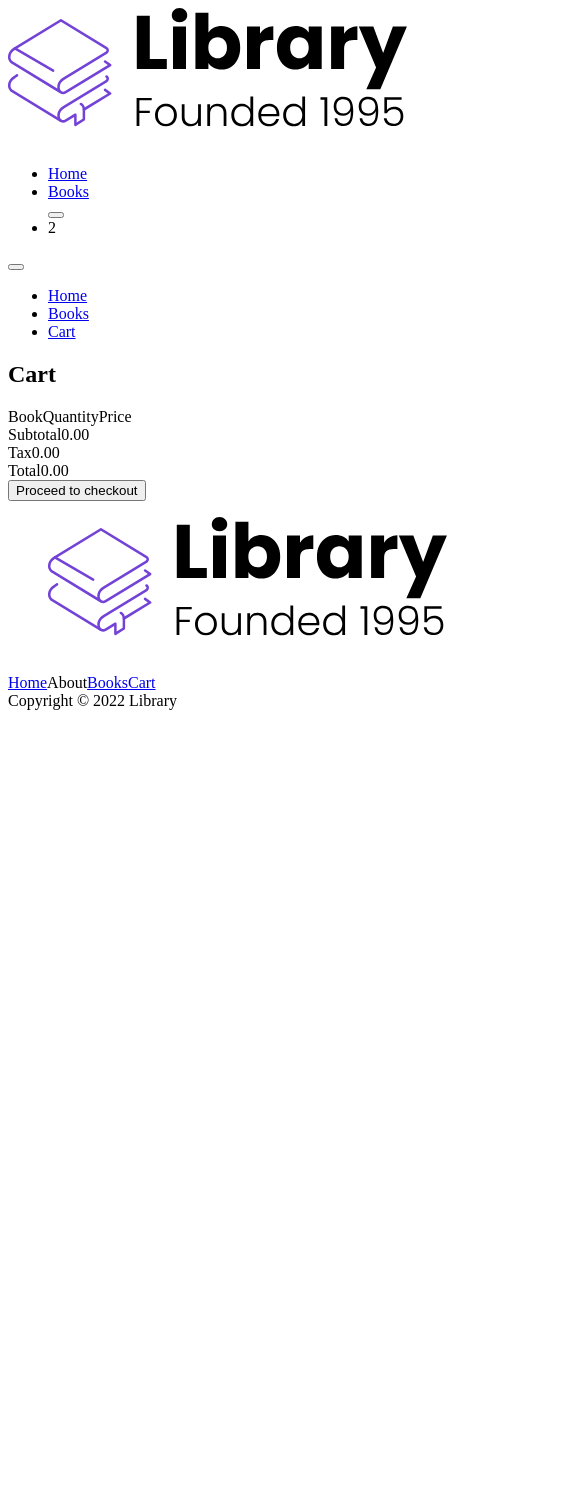
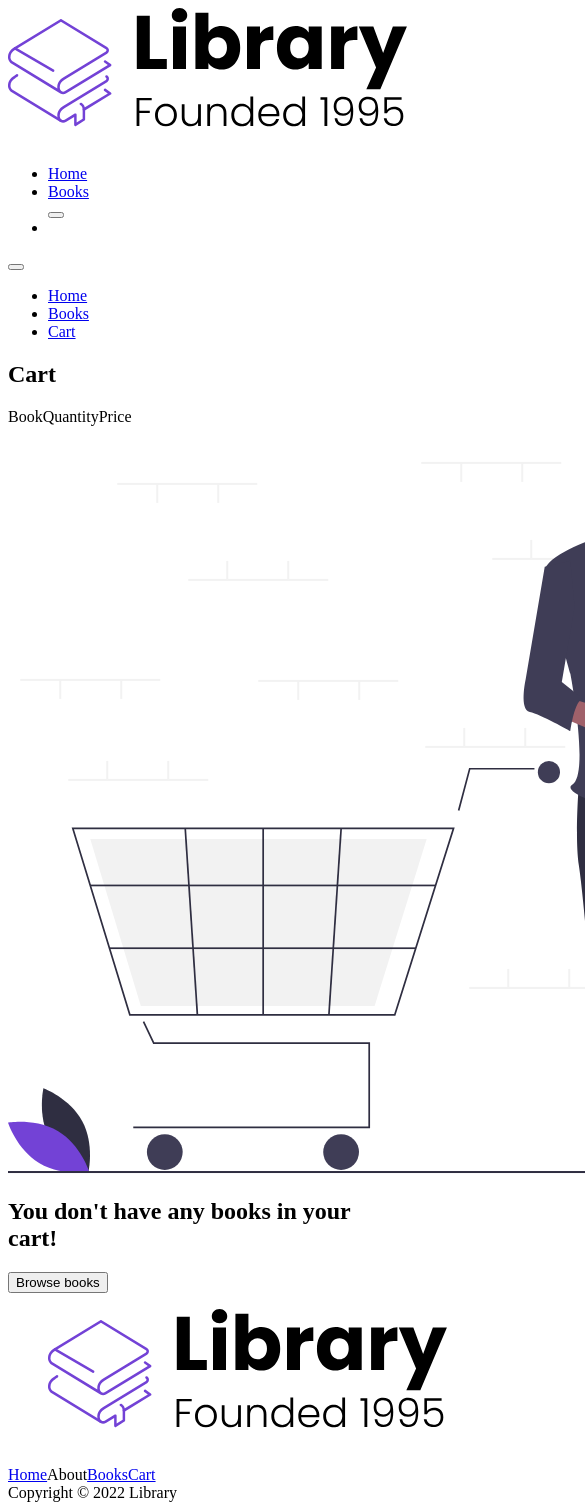
Before and after one commit to edomos/E-commerce-react, a React (Create React App) app: page /cart in a window 390 px wide. Shown: the top 1510 px of the page, 585 px wide, since content can reach past the window. Before the commit the page ends 844 px from the top, so only its background shows below. Built offline with nearby package versions, Linux system fonts and the light colour scheme; the HTML template or start-up script is replaced by a standard one.

Commit message:
complete nav icon with responsive cart item quantity

```diff
--- a/src/App.js
+++ b/src/App.js
@@ -31,6 +31,14 @@
           : item
       )
     )
+  }
+
+  function numberOfItems() {
+    let counter = 0;
+    cart.forEach(item => {
+      counter += item.quantity
+    })
+    return counter;
   }
 
   //     }
@@ -73,7 +81,7 @@
   return (
     <Router>
       <div className="App">
-        <Nav />
+        <Nav numberOfItems={numberOfItems()}/>
         <Routes>
           <Route exact path="/" element={<Home />} />
           <Route exact path="/books" element={<Books books={books} />} />
--- a/src/components/Nav.js
+++ b/src/components/Nav.js
@@ -3,7 +3,7 @@
 import LibraryLogo from '../assets/Library.svg'
 import { Link } from 'react-router-dom';
 
-const Nav = () => {
+const Nav = ({ numberOfItems } ) => {
     function openMenu() {
         document.body.classList += " menu--open";
     }
@@ -36,7 +36,12 @@
                         <Link to="/cart" className="nav__link">
                             <FontAwesomeIcon icon="shopping-cart" />
                         </Link>
-                        <span className="cart__length">2</span>
+                        {
+                            numberOfItems > 0
+                            &&
+                            <span className="cart__length">{ numberOfItems }</span>
+                        }
+
                     </li>
                 </ul>
                 <div className="menu__backdrop">
--- a/src/pages/Cart.js
+++ b/src/pages/Cart.js
@@ -1,4 +1,6 @@
 import React, { useState, useEffect } from 'react';
+import { Link } from 'react-router-dom';
+import EmptyCart from "..//assets/empty_cart.svg"
 
 const Cart = ({ cart, changeQuantity, removeFromCart }) => {
     const total = () => {
@@ -33,8 +35,7 @@
                                 <span className="cart__total">Price</span>
                             </div>
                             <div className="cart__body">
-                            {
-                                cart.map(book => {
+                                {cart.map(book => {
                                     return (
                                         <div className="cart__item">
                                             <div className="cart__book">
@@ -75,8 +76,17 @@
                                 })
                                 }
                             </div>
+                            {
+                                cart.length === 0 && (<div className="cart__empty">
+                                <img src={EmptyCart} alt="" className="cart__empty--img" />
+                                <h2>You don't have any books in your cart!</h2>
+                                <Link to="/books">
+                                    <button className="btn">Browse books</button>
+                                </Link>
                             </div>
-
+                            )}
+                        </div>
+                        {cart.length > 0 && (
                             <div className="total">
                                 <div className="total__item total__sub--total">
                                     <span>Subtotal</span>
@@ -84,17 +94,18 @@
                                 </div>
                                 <div className="total__item total__sub--total">
                                     <span>Tax</span>
-                            <span>{(total()*0.1).toFixed(2)}</span>
+                                    <span>{(total() * 0.1).toFixed(2)}</span>
                                 </div>
                                 <div className="total__item total__sub--total">
                                     <span>Total</span>
-                            <span>{(total()*1.1).toFixed(2)}</span>
+                                    <span>{(total() * 1.1).toFixed(2)}</span>
                                 </div>
                                 <button className="btn btn__checkout no-cursor"
                                     onClick={() => alert('Not yet created')}>
                                     Proceed to checkout
                                 </button>
-                    </div>
+                            </div>)
+                        }
                     </div>
                 </div>
             </main>
```
Lines whose indentation alone changed are shown as unchanged.
